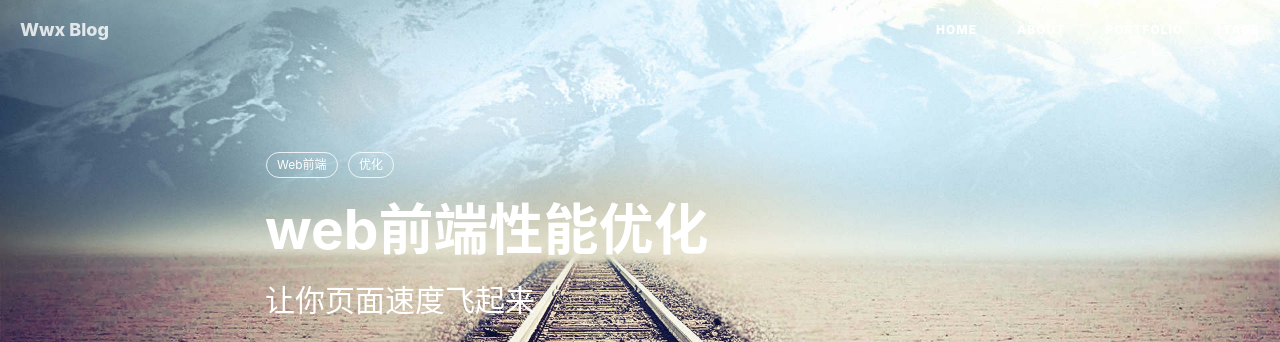
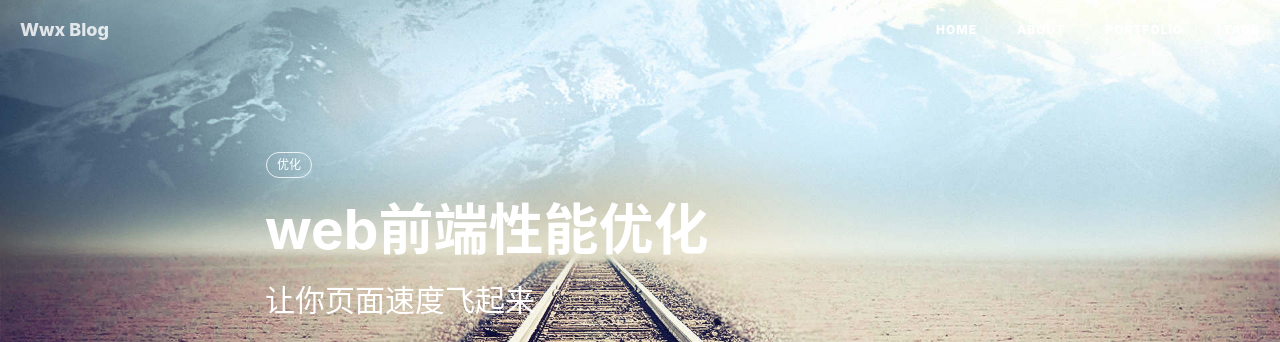
Before and after one commit to kriswuwenxiang/kriswuwenxiang.github.io, a Jekyll site: the page built from _posts/2017-12-19-Web前端性能优化.md, in a window 1280 px wide and 900 px high. Shown: the top 342 px of the window. Built offline with Jekyll 4.4.1, drawn with Linux system fonts in a browser that asks for light colours; nearby versions of some CDN libraries; comment, search, counter and statistics services are not loaded.

Commit message:
标签调整

```diff
--- a/_posts/2017-12-19-Web前端性能优化.md
+++ b/_posts/2017-12-19-Web前端性能优化.md
@@ -7,7 +7,6 @@ author:     "Wwx"
 header-img: "images/post/2017-12-19/post-bg.jpg"
 catalog: true
 tags:
-    - Web前端
     - 优化
 ---
 
```
